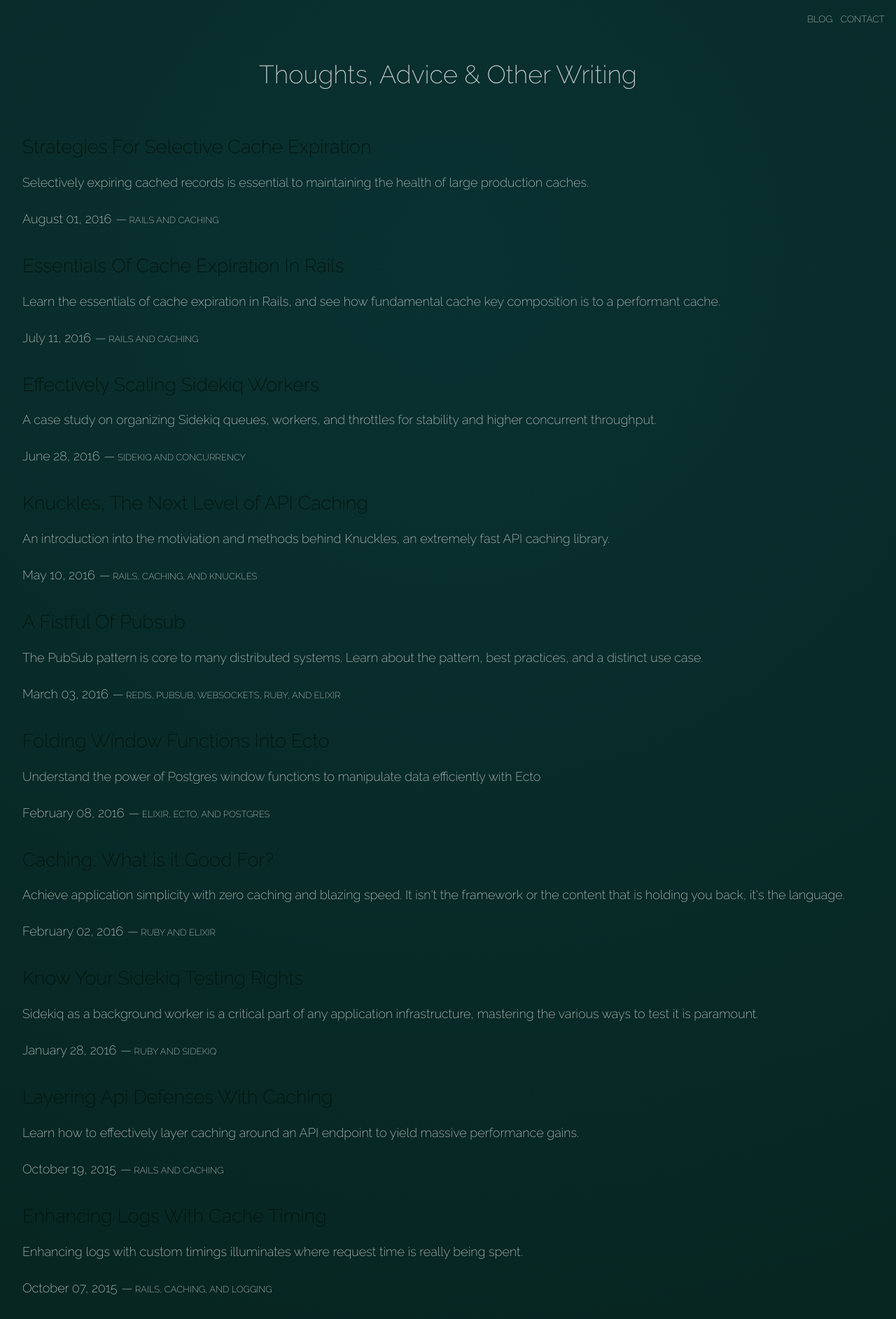
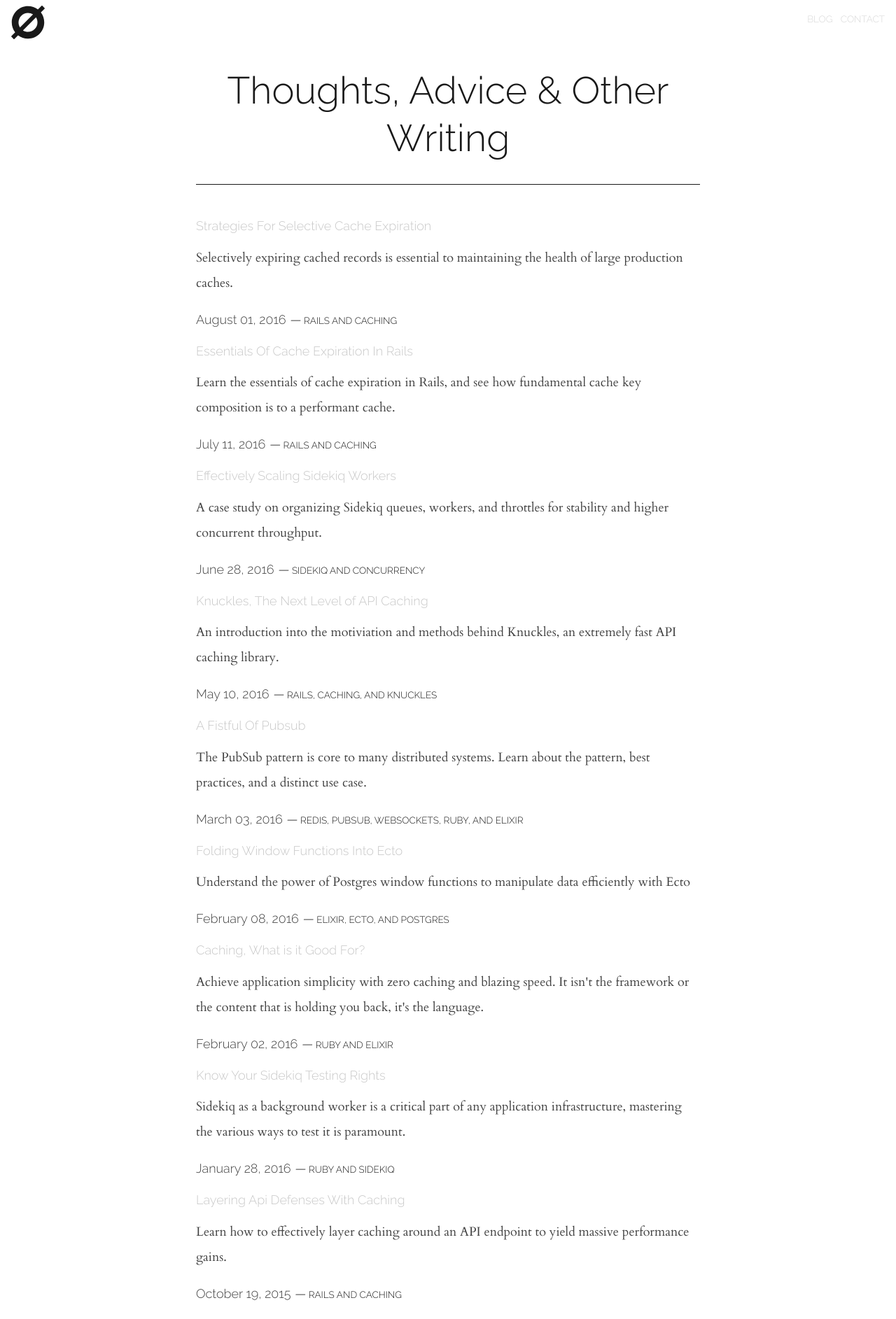
Before and after one commit to sorentwo/soren-website, a Jekyll site: the page built from blog/index.html, in a window 1280 px wide. Shown: the top 1885 px of the page at 70% size. Built offline with Jekyll 4.4.1, drawn with Linux system fonts in a browser that asks for light colours.

Commit message:
Simplify blog markup and styling

```diff
--- a/_config.yml
+++ b/_config.yml
@@ -23,3 +23,8 @@ plugins:
   - jekyll-sitemap
 twitter:
   username: sorentwo
+defaults:
+  -
+    values:
+      layout: default
+      theme: light
--- a/_layouts/default.html
+++ b/_layouts/default.html
@@ -1,12 +1,12 @@
-<!DOCTYPE html>
-<html>
+<!doctype html>
+<html lang="en">
   <head>
     <meta charset="utf-8">
     <meta name="viewport" content="width=device-width, initial-scale=1, user-scalable=no">
     <meta name="description" content="Improve and upgrade rails applications">
     <meta name="author" content="Parker Selbert">
 
-    <title>{{page.title}} | Søren</title>
+    <title>{{page.title}} • Soren</title>
 
     {% seo %}
 
@@ -16,8 +16,16 @@
     <link rel="stylesheet" href="/css/styles.css">
   </head>
 
-  <body>
+  <body class="{{page.theme}}">
     <header>
+      {% if page.theme == "light" %}
+        <svg class="header-logo" width="48px" height="48px" viewBox="0 0 254 254" version="1.1" xmlns="http://www.w3.org/2000/svg" xmlns:xlink="http://www.w3.org/1999/xlink">
+          <g id="soren-logo" fill="#00ff00" fill-rule="nonzero">
+            <path d="M253.52,21.272 C253.52,20.234 253.098,19.22 252.364,18.484 L235.516,1.636 C233.976,0.096 231.48,0.096 229.942,1.636 L201.908,29.67 C181.176,13.69 155.2,4.184 127,4.184 C59.172,4.184 4.184,59.172 4.184,127 C4.184,155.2 13.69,181.176 29.668,201.908 L1.636,229.94 C0.902,230.674 0.48,231.69 0.48,232.73 C0.48,233.768 0.902,234.78 1.636,235.516 L18.486,252.368 C19.22,253.102 20.234,253.522 21.274,253.522 C22.314,253.522 23.326,253.102 24.062,252.368 L52.094,224.336 C72.824,240.312 98.802,249.816 127.002,249.816 C194.83,249.816 249.816,194.832 249.816,127.002 C249.816,98.802 240.312,72.824 224.334,52.092 L252.366,24.06 C253.098,23.326 253.52,22.31 253.52,21.272 Z M55.426,127 C55.426,107.88 62.872,89.908 76.39,76.39 C89.908,62.872 107.882,55.426 127,55.426 C140.716,55.426 153.844,59.258 165.158,66.418 L66.416,165.158 C59.258,153.844 55.426,140.716 55.426,127 Z M198.574,127 C198.574,146.118 191.128,164.09 177.61,177.61 C164.092,191.13 146.118,198.576 127,198.576 C113.284,198.576 100.156,194.74 88.84,187.584 L187.582,88.84 C194.74,100.156 198.574,113.284 198.574,127 Z" id="Shape"></path>
+          </g>
+        </svg>
+      {% endif %}
+
       <nav id="header-nav" class="header-nav">
         <a class="header-link" href="/blog">Blog</a>
         <a class="header-link" href="/contact" class="contact">Contact</a>
@@ -60,6 +68,15 @@
       </p>
 
       <nav class="footer__links">
+        <a title="SorenTwo's Github" href="https://github.com/sorentwo">
+          <svg width="24px" height="24px" viewBox="0 0 33 32" version="1.1" xmlns="http://www.w3.org/2000/svg" xmlns:xlink="http://www.w3.org/1999/xlink">
+            <g id="Page-1" stroke="none" stroke-width="1" fill="none" fill-rule="evenodd">
+              <g id="GitHub-Mark" transform="translate(-128.000000, -317.000000)" fill="#FFFFFE">
+                <path d="M144.288,317 C135.294,317 128,324.293 128,333.29 C128,340.487 132.667,346.592 139.14,348.746 C139.955,348.896 140.252,348.393 140.252,347.961 C140.252,347.574 140.238,346.55 140.23,345.191 C135.699,346.175 134.743,343.007 134.743,343.007 C134.002,341.125 132.934,340.624 132.934,340.624 C131.455,339.614 133.046,339.634 133.046,339.634 C134.681,339.749 135.541,341.313 135.541,341.313 C136.994,343.802 139.354,343.083 140.282,342.666 C140.43,341.614 140.851,340.896 141.316,340.489 C137.699,340.078 133.896,338.68 133.896,332.438 C133.896,330.66 134.531,329.205 135.573,328.067 C135.405,327.655 134.846,325.998 135.733,323.756 C135.733,323.756 137.1,323.318 140.212,325.426 C141.511,325.064 142.905,324.884 144.29,324.877 C145.674,324.884 147.067,325.064 148.368,325.426 C151.478,323.318 152.843,323.756 152.843,323.756 C153.732,325.998 153.173,327.655 153.006,328.067 C154.05,329.205 154.68,330.66 154.68,332.438 C154.68,338.696 150.871,340.073 147.243,340.476 C147.827,340.979 148.348,341.973 148.348,343.492 C148.348,345.67 148.328,347.427 148.328,347.961 C148.328,348.397 148.622,348.904 149.448,348.745 C155.916,346.586 160.579,340.485 160.579,333.29 C160.579,324.293 153.285,317 144.288,317" id="Fill-51"></path>
+              </g>
+            </g>
+          </svg>
+        </a>
         <a title="Soren's Blog Feed" href="http://sorentwo.com/feed.atom">
           <svg width="24px" height="24px" viewBox="0 0 16 16" version="1.1" xmlns="http://www.w3.org/2000/svg" xmlns:xlink="http://www.w3.org/1999/xlink">
             <g id="Page-1" stroke="none" stroke-width="1" fill="none" fill-rule="evenodd">
@@ -69,7 +86,7 @@
             </g>
           </svg>
         </a>
-        <a title="SorenTwo's Github" href="https://github.com/sorentwo">
+        <a title="SorenOne's Github" href="https://github.com/sorenone">
           <svg width="24px" height="24px" viewBox="0 0 33 32" version="1.1" xmlns="http://www.w3.org/2000/svg" xmlns:xlink="http://www.w3.org/1999/xlink">
             <g id="Page-1" stroke="none" stroke-width="1" fill="none" fill-rule="evenodd">
               <g id="GitHub-Mark" transform="translate(-128.000000, -317.000000)" fill="#FFFFFE">
--- a/blog/index.html
+++ b/blog/index.html
@@ -1,22 +1,19 @@
 ---
-layout: default
 title: Writing
 ---
 
-<section class="wrapper room-on-top">
-  <h2 class="blog-title">Thoughts, Advice &amp; Other Writing</h2>
+<article class="wrapper">
+  <h2 class="listing-title">Thoughts, Advice &amp; Other Writing</h2>
 
-  <div class="blog-listing">
-    {% for post in site.posts %}
-    <div class="blog-post">
-      <h3><a href="{{post.url}}">{{post.title}}</a></h3>
-      <p>{{post.summary}}</p>
-      <div class="blog-meta">
-        <span class="date">{{post.date | date: '%B %d, %Y'}}</span>
-        <em>&mdash;</em>
-        <span class="tags">{{post.tags | array_to_sentence_string}}</span>
-      </div>
+  {% for post in site.posts %}
+  <div class="listing-preview">
+    <h3><a href="{{post.url}}">{{post.title}}</a></h3>
+    <p class="listing-summary">{{post.summary}}</p>
+    <div class="listing-meta">
+      <span class="listing-meta__date">{{post.date | date: '%B %d, %Y'}}</span>
+      <em>&mdash;</em>
+      <span class="listing-meta__tags">{{post.tags | array_to_sentence_string}}</span>
     </div>
-    {% endfor %}
   </div>
-</section>
+  {% endfor %}
+</article>
--- a/css/styles.scss
+++ b/css/styles.scss
@@ -1,14 +1,18 @@
 ---
 ---
 
-@import url('https://fonts.googleapis.com/css?family=Cardo|Raleway:200&display=swap');
+@import url('https://fonts.googleapis.com/css?family=Cardo:400,400i,700|Raleway:300&display=swap');
 
-$color-dark: #031106;
+$color-bright: rgb(255, 255, 255);
+$color-darkest: rgb(25, 25, 25);
+$color-dark: rgb(65, 65, 65);
 $color-light: #d1d1d1;
 $color-soft: #c8c8c8;
 
 $font-family-sans: 'Raleway', sans-serif;
 $font-family-serif: 'Cardo', serif;
+
+$font-weight-light: 300;
 
 html * {
   box-sizing: border-box;
@@ -17,12 +21,20 @@ html * {
 }
 
 body {
-  background: radial-gradient(circle at center 40vh, #093131, #031106);
-  color: $color-light;
   display: flex;
   flex-direction: column;
   font: 1.125em/2 $font-family-sans;
   min-height: 100vh;
+}
+
+body.dark {
+  background: radial-gradient(circle at center 40vh, #093131, #031106);
+  color: $color-light;
+}
+
+body.light {
+  background: $color-bright;
+  color: $color-darkest;
 }
 
 // Header
@@ -32,6 +44,10 @@ header {
   padding: 0.5rem 1rem;
 }
 
+.header-logo g {
+  fill: $color-darkest;
+}
+
 .header-nav {
   margin-left: auto;
   font-size: 1em;
@@ -39,9 +55,14 @@ header {
 
 .header-link {
   margin-left: 0.5em;
-  font-weight: 200;
   font-size: 0.75em;
+  opacity: 0.7;
   text-transform: uppercase;
+
+  &:hover {
+    opacity: 1;
+    text-decoration: none;
+  }
 }
 
 // Main
@@ -70,11 +91,9 @@ main {
   margin: 1rem 0 2rem;
   text-align: center;
   text-transform: uppercase;
-  text-shadow: 0 0 5px $color-soft;
 }
 
 .hero-tagline {
-  font-weight: 200;
   font-size: 1.25em;
   line-height: 1.75;
   text-align: center;
@@ -98,7 +117,6 @@ main {
 }
 
 .bio-title {
-  font-weight: 200;
   margin-bottom: 2rem;
   text-align: center;
 }
@@ -120,7 +138,7 @@ footer {
 
   a {
     margin-left: 0.5em;
-    opacity: 0.6;
+    opacity: 0.7;
 
     &:hover {
       opacity: 1;
@@ -139,35 +157,22 @@ footer {
 // General Type
 
 h1, h2, h3, h4, h5, h6 {
-  font-family: $font-family-sans;
   font-size: 1em;
-  font-weight: 200;
+  font-weight: $font-weight-light;
   line-height: 1.25;
-  margin-bottom: 2rem;
+  margin-bottom: 1rem;
 }
 
 h1 {
   font-size: 2em;
-  font-weight: 200;
 }
 
 h2 {
   font-size: 1.5em;
-  font-weight: 200;
-  margin-bottom: 1rem;
-}
-
-h3 {
-  font-weight: 200;
-  margin-bottom: 1rem;
-}
-
-h4 {
-  margin-bottom: 1rem;
 }
 
 p, ul, ol, table, pre, dl {
-  margin: 0 0 3rem;
+  margin: 0 0 2rem;
 }
 
 a {
@@ -198,21 +203,21 @@ strong {
 }
 
 code, pre {
-  color: $color-dark;
+  color: $color-darkest;
   font-family: 'Menlo', 'Monaco', 'Consolas', monospace;
   font-size: 14px;
   line-height: 20px;
 }
 
 pre {
-  background: $color-soft;
+  background: $color-light;
   border-radius: 3px;
   overflow-x: auto;
   padding: 16px;
 }
 
 p pre, li pre {
-  background: $color-soft;
+  background: $color-light;
   border-radius: 3px;
   padding: 3px;
 }
@@ -220,6 +225,8 @@ p pre, li pre {
 img {
   max-width: 100%;
 }
+
+// Form
 
 fieldset {
   border: none;
@@ -233,60 +240,64 @@ textarea {
   box-shadow: inset 0 1px 2px rgba(0, 0, 0, 0.2);
   background: $color-soft;
   font-size: 1rem;
-  font-family: $font-family-sans;
   padding: 2em;
   width: 100%;
 }
 
 label {
   display: block;
-  font-family: $font-family-sans;
-  font-weight: 200;
   margin-bottom: 0.5rem;
+}
+
+button {
+  background: $color-soft;
+  border: none;
+  border-radius: 3px;
+  padding: 1rem;
+}
+
+.input {
+  margin-bottom: 1.5rem;
 }
 
 // Blog
 
-.blog-title {
-  font-size: 2em;
-  margin-bottom: 4rem;
+.wrapper {
+  margin: 0 auto;
+  max-width: 40em;
+}
+
+.listing-title {
+  border-bottom: 1px solid $color-darkest;
+  font-size: 3em;
+  margin-bottom: 3rem;
+  padding-bottom: 2rem;
   text-align: center;
 }
 
-.blog-post {
-  display: block;
-  margin-bottom: 2rem;
-
-  h3 {
-    font-size: 1.5em;
+.listing-preview {
   margin-bottom: 1rem;
 }
 
-  p {
-    color: $color-light;
+.listing-summary {
+  color: $color-dark;
+  font-family: $font-family-serif;
   margin-bottom: 1rem;
 }
 
-  a {
+.listing-meta__date {
   color: $color-dark;
-    transition: color 0.3s ease;
-  }
 }
 
-.blog-meta {
-  .date { color: $color-light; }
-
-  .tags {
-    font-family: $font-family-sans;
-    font-size: 13px;
+.listing-meta__tags {
+  font-size: 0.75em;
   text-transform: uppercase;
-  }
 }
 
 .post-title {
-  border-bottom: 1px solid $color-soft;
-  margin: 5rem 0 3rem;
-  padding-bottom: 5rem;
+  border-bottom: 1px solid $color-darkest;
+  margin: 3rem 0 3rem;
+  padding-bottom: 3rem;
   text-align: center;
 
   span {
@@ -295,6 +306,10 @@ label {
 }
 
 .post-body {
+  p {
+    font-family: $font-family-serif;
+  }
+
   ul {
     list-style: disc outside;
     padding-left: 1em;
@@ -304,6 +319,16 @@ label {
     list-style: decimal outside;
     padding-left: 1em;
   }
+
+  a {
+    color: $color-darkest;
+    transition: color 0.3s ease;
+  }
+}
+
+.blog-post {
+  display: block;
+  margin-bottom: 2rem;
 }
 
 .related-posts {
@@ -316,7 +341,7 @@ label {
 
 // Pygments
 
-.highlight  { background: $color-soft; }
+.highlight  { background: $color-light; }
 .highlight .c { color: #999988; font-style: italic } // Comment
 .highlight .err { color: #a61717; background-color: #e3d2d2 } // Error
 .highlight .k { font-weight: bold } // Keyword
--- a/index.html
+++ b/index.html
@@ -1,6 +1,6 @@
 ---
-layout: default
-title: Soren • Web Stability, Performance and Growth
+title: Web Stability, Performance and Growth
+theme: dark
 ---
 
 <section class="hero-section">
```
Also changed, not shown: contact/index.html (+1 -7 lines). Lines whose indentation alone changed are shown as unchanged.
